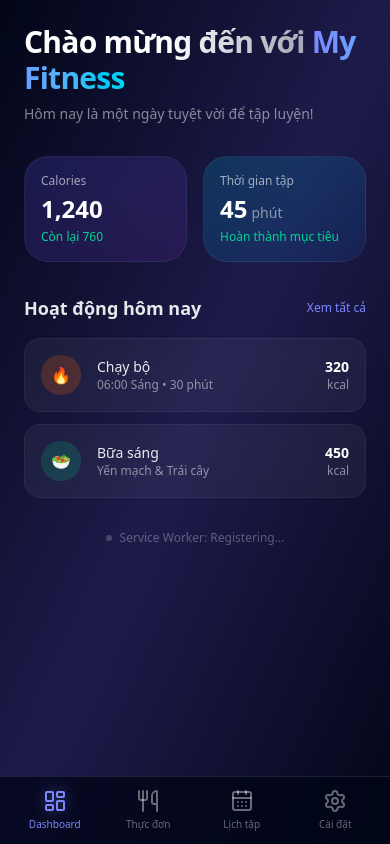
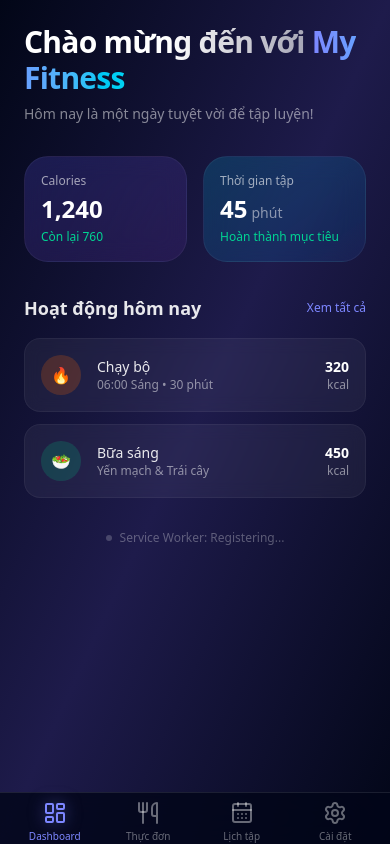
Before and after one commit to nguyenduongit/my-fitness, a Next.js app: page / in a window 390 px wide. Built offline with nearby package versions, Linux system fonts and the light colour scheme.

Commit message:
fix: update layout with safe-area support for mobile

```diff
--- a/src/app/layout.tsx
+++ b/src/app/layout.tsx
@@ -48,12 +48,10 @@ export const metadata: Metadata = {
 };
 
 export const viewport: Viewport = {
-  themeColor: "#4F46E5",
-  width: "device-width",
+  width: 'device-width',
   initialScale: 1,
-  maximumScale: 1,
-  userScalable: false,
-  viewportFit: "cover",
+  maximumScale: 1, // Ngăn chặn zoom khi tap vào input (tuỳ chọn)
+  viewportFit: 'cover', // <-- Thuộc tính bắt buộc để tràn viền iPhone
 };
 
 export default function RootLayout({
--- a/src/components/BottomNav.tsx
+++ b/src/components/BottomNav.tsx
@@ -17,8 +17,8 @@ export default function BottomNav() {
   return (
     <nav className="fixed bottom-0 left-0 right-0 z-50 bg-slate-950/80 backdrop-blur-xl border-t border-white/10">
       <div
-        className="flex items-center justify-around px-2 pt-3"
-        style={{ paddingBottom: "calc(0.75rem + env(safe-area-inset-bottom))" }}
+        className="flex items-center justify-around px-2 pt-2"
+        style={{ paddingBottom: "env(safe-area-inset-bottom)" }}
       >
         {navItems.map((item) => {
           const isActive = pathname === item.href;
```
